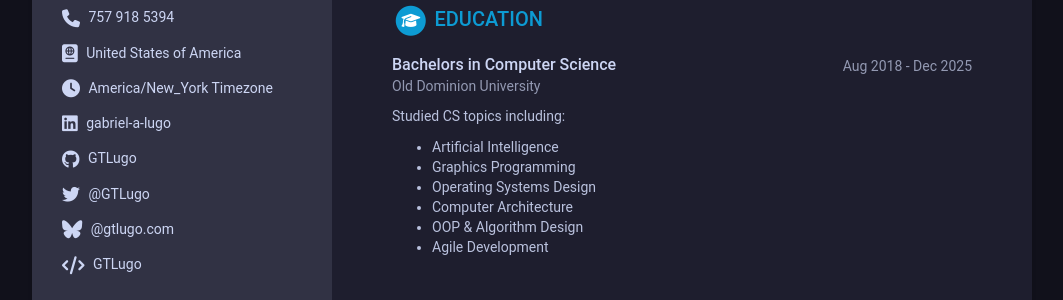
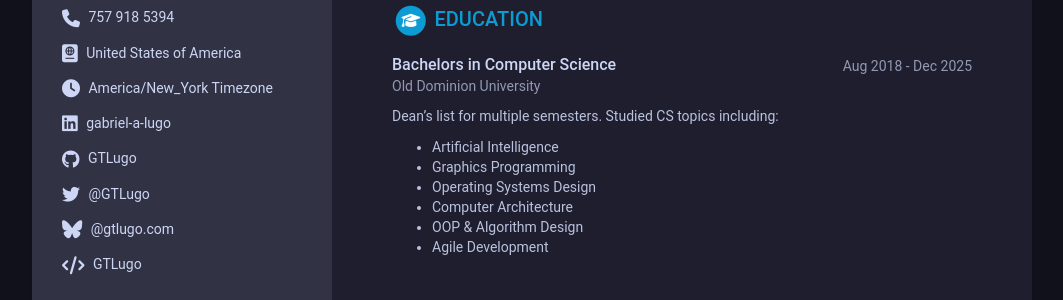
Before and after one commit to GTLugo/resume, a Jekyll site: the page built from index.html, in a window 1280 px wide. Shown: the part 361-661 px from the top of the page, without its empty margins (108-1171 px from the left). Built offline with Jekyll 4.4.1, drawn with Linux system fonts in a browser that asks for light colours.

Commit message:
Update data.yml

```diff
--- a/_data/data.yml
+++ b/_data/data.yml
@@ -75,7 +75,7 @@ education:
     university: Old Dominion University
     time: Aug 2018 - Dec 2025
     details: |
-      Studied CS topics including:
+      Dean's list for multiple semesters. Studied CS topics including:
         - Artificial Intelligence
         - Graphics Programming
         - Operating Systems Design
```
